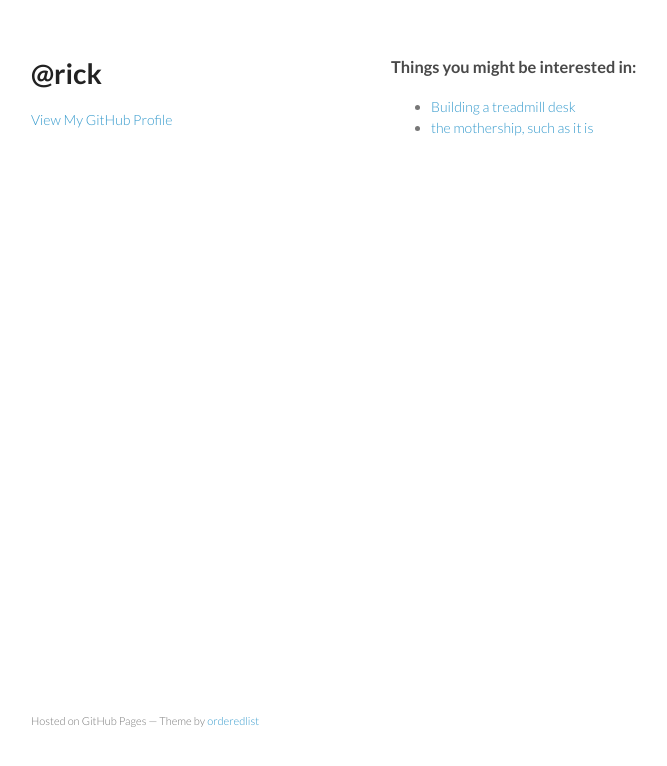
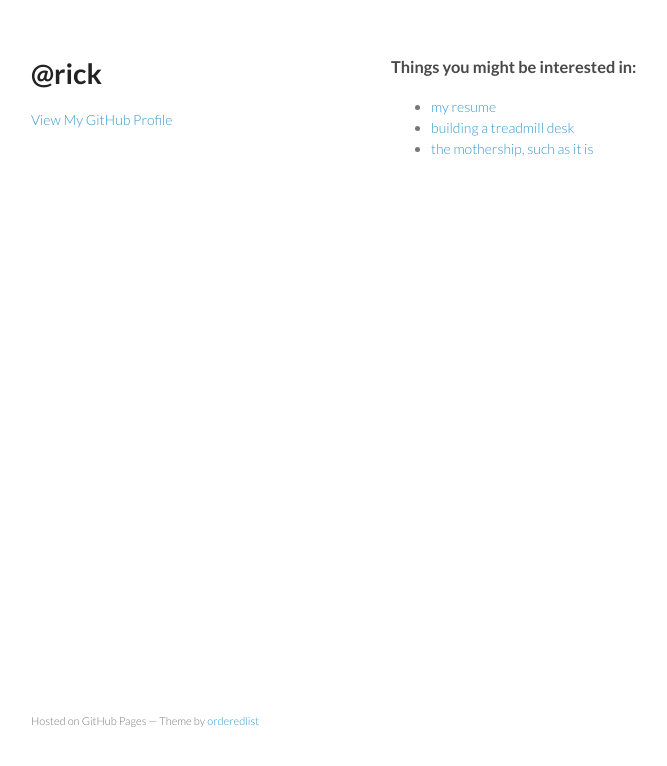
Before and after one commit to rick/rick.github.io, a plain HTML site: page index.html in a window 1280 px wide. Shown: the whole page, without its empty margins (179-846 px from the left). Drawn offline with Linux system fonts and the light colour scheme.

Commit message:
add resume

```diff
--- a/index.html
+++ b/index.html
@@ -27,7 +27,8 @@
 <a name="things-you-might-be-interested-in" class="anchor" href="#things-you-might-be-interested-in"><span class="octicon octicon-link"></span></a>Things you might be interested in:</h3>
 
 <ul>
-<li><a href="https://github.com/rick/rick.github.io/tree/master/treadmill_desk">Building a treadmill desk</a></li>
+<li><a href="http://rick.github.io/resume/">my resume</a></li>
+<li><a href="https://github.com/rick/rick.github.io/tree/master/treadmill_desk">building a treadmill desk</a></li>
 <li><a href="http://www.rickbradley.com/">the mothership, such as it is</a></li>
 </ul>
       </section>
```
